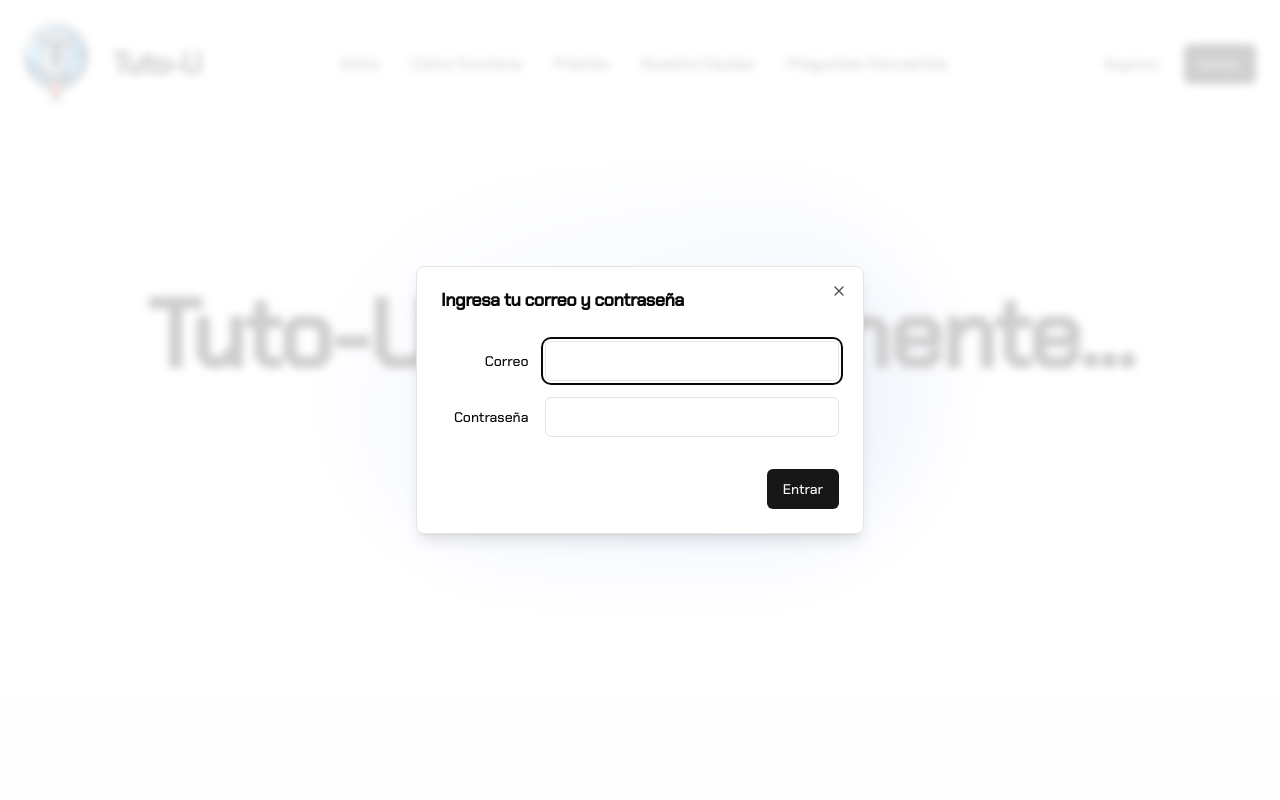
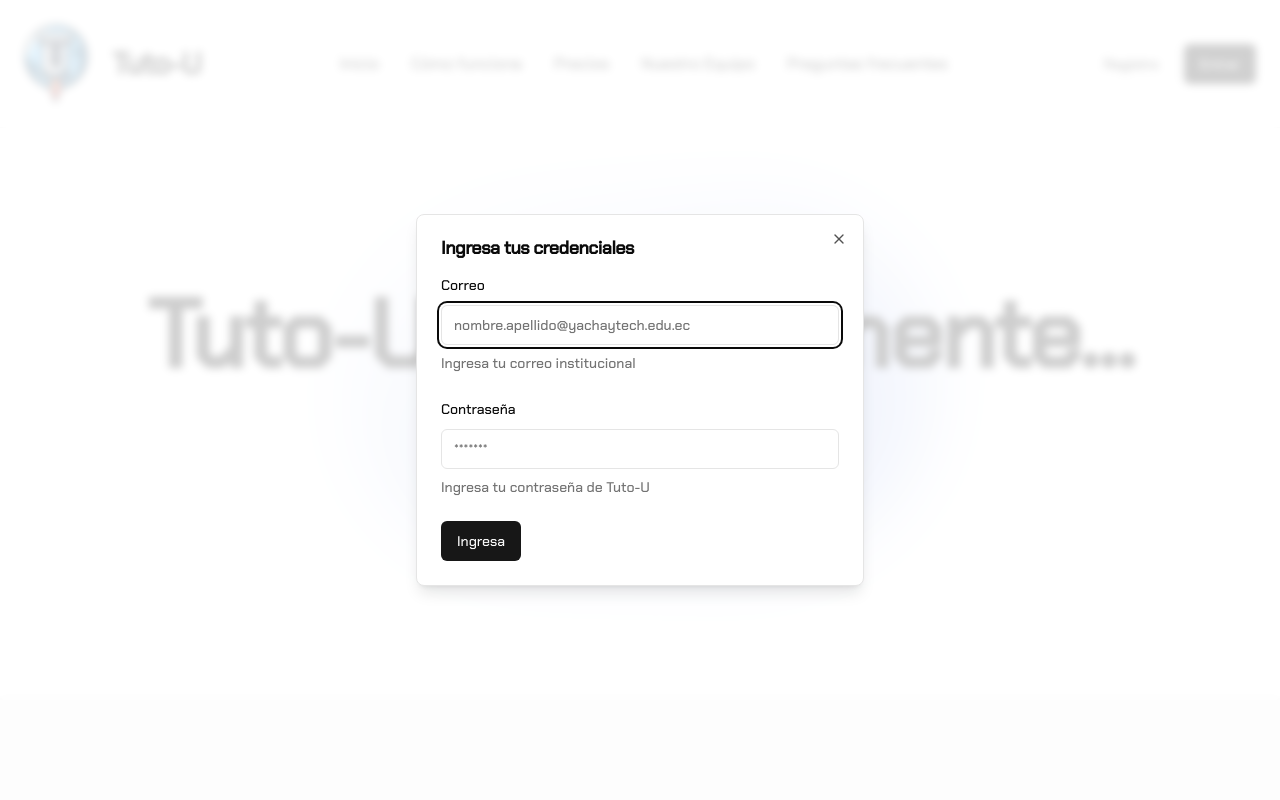
Before and after one commit to carlosandresat/tuto-u, a Next.js app: page / in a window 1280 px wide. Both pictures are taken after a click on the button "Entrar". Shown: the top 800 px of the page. Built offline with nearby package versions, Linux system fonts and the light colour scheme.

Commit message:
feat: add LoginForm component; login available now

```diff
--- a/src/actions/login.ts
+++ b/src/actions/login.ts
@@ -10,7 +10,7 @@ export const login = async (values: z.infer<typeof LoginSchema>) => {
     const validatedFields = LoginSchema.safeParse(values);
 
     if(!validatedFields.success){
-        return { error: "Invalid fields!"}
+        return { error: "¡Campos inválidos!"}
     }
 
     const {email, password} = validatedFields.data;
--- a/src/components/login-dialog.tsx
+++ b/src/components/login-dialog.tsx
@@ -4,11 +4,9 @@ import {
     DialogContent,
     DialogHeader,
     DialogTitle,
-    DialogFooter,
   } from "@/components/ui/dialog";
   import { Button } from "@/components/ui/button";
-  import { Label } from "@/components/ui/label"
-  import { Input } from "@/components/ui/input"
+  import { LoginForm } from "@/components/login-form";
 
 
   export function LoginDialog() {
@@ -21,28 +19,9 @@ import {
         </DialogTrigger>
         <DialogContent className="sm:max-w-md">
           <DialogHeader>
-            <DialogTitle>Ingresa tu correo y contraseña</DialogTitle>
+            <DialogTitle>Ingresa tus credenciales</DialogTitle>
           </DialogHeader>
-          <div className="grid gap-4 py-4">
-          <div className="grid grid-cols-4 items-center gap-4">
-            <Label htmlFor="username" className="text-right">
-              Correo
-            </Label>
-            <Input id="username" className="col-span-3" />
-          </div>
-          <div className="grid grid-cols-4 items-center gap-4">
-            <Label htmlFor="password" className="text-right">
-              Contraseña
-            </Label>
-            <Input id="password" className="col-span-3" type="password"/>
-          </div>
-        </div>
-
-          <DialogFooter>
-              <Button type="button">
-                Entrar
-              </Button>
-          </DialogFooter>
+          <LoginForm></LoginForm>
         </DialogContent>
       </Dialog>
     );
--- /dev/null
+++ b/src/components/login-form.tsx
@@ -0,0 +1,89 @@
+"use client";
+
+import { Button } from "@/components/ui/button";
+
+import {
+  Form,
+  FormControl,
+  FormDescription,
+  FormField,
+  FormItem,
+  FormLabel,
+  FormMessage,
+} from "@/components/ui/form";
+import { Input } from "@/components/ui/input";
+import { login } from "@/actions/login";
+
+import { zodResolver } from "@hookform/resolvers/zod";
+import { useForm } from "react-hook-form";
+import { useState, useTransition } from "react";
+import { z } from "zod";
+import { toast } from "@/components/ui/use-toast";
+
+import { LoginSchema } from "@/schemas";
+
+export function LoginForm() {
+  const [isPending, startTransition] = useTransition();
+
+  const form = useForm<z.infer<typeof LoginSchema>>({
+    resolver: zodResolver(LoginSchema),
+  });
+
+  function onSubmit(data: z.infer<typeof LoginSchema>) {
+    startTransition(async () => {
+      const response = await login(data);
+      if (response && response.error) {
+        toast({
+          title: "¡Error!",
+          description: response.error,
+        });
+      }
+    });
+  }
+
+  return (
+    <Form {...form}>
+      <form onSubmit={form.handleSubmit(onSubmit)} className="w-full space-y-6">
+        <FormField
+          control={form.control}
+          name="email"
+          render={({ field }) => (
+            <FormItem>
+              <FormLabel>Correo</FormLabel>
+              <FormControl>
+                <Input disabled={isPending} type="email" {...field} placeholder="nombre.apellido@yachaytech.edu.ec"/>
+              </FormControl>
+              <FormDescription>Ingresa tu correo institucional</FormDescription>
+              <FormMessage />
+            </FormItem>
+          )}
+        />
+        <FormField
+          control={form.control}
+          name="password"
+          render={({ field }) => (
+            <FormItem>
+              <FormLabel>Contraseña</FormLabel>
+              <FormControl>
+                <Input
+                  placeholder="*******"
+                  type="password"
+                  disabled={isPending}
+                  {...field}
+                />
+              </FormControl>
+              <FormDescription>
+                Ingresa tu contraseña de Tuto-U
+              </FormDescription>
+              <FormMessage />
+            </FormItem>
+          )}
+        />
+
+        <Button type="submit" disabled={isPending} className="w-full sm:w-auto">
+          Ingresa
+        </Button>
+      </form>
+    </Form>
+  );
+}
```
